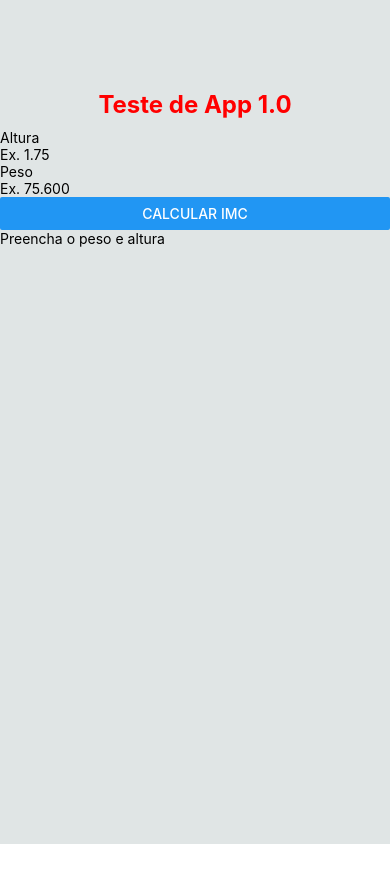
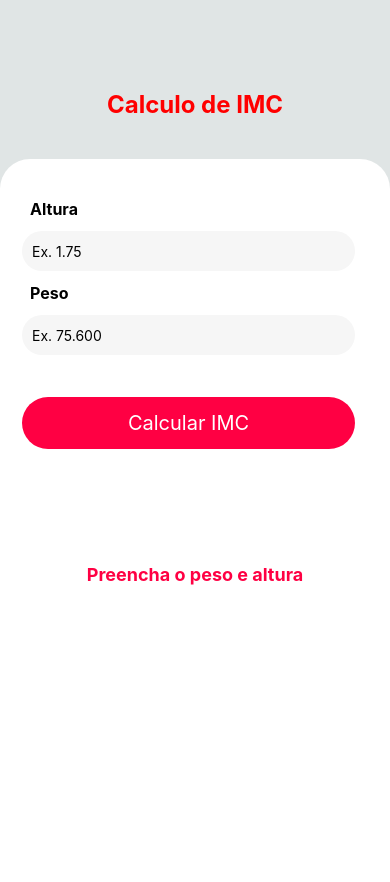
Before and after one commit to rafaelmgbh/react-native-imc, a React Native app: screen / in a window 390 px wide. Shown: the top 882 px of the page. Before the commit the page ends 844 px from the top, so only its background shows below. Built offline with nearby package versions, Linux system fonts and the light colour scheme.

Commit message:
implementacao de estilo individual

```diff
--- a/src/components/Form/ResultImc/index.js
+++ b/src/components/Form/ResultImc/index.js
@@ -1,11 +1,12 @@
 import React from "react";
 import { View,Text } from "react-native";
+import styles from "./style";
 
 export default function ResultImc(props){
     return(
-        <View>
-            <Text>{props.messageResultImc}</Text>
-            <Text>{props.resultImc}</Text>
+        <View style={styles.resultImc}>
+            <Text style={styles.information}>{props.messageResultImc}</Text>
+            <Text style={styles.numberImc}>{props.resultImc}</Text>
 
         </View>
     )
--- a/src/components/Form/ResultImc/style.js
+++ b/src/components/Form/ResultImc/style.js
@@ -0,0 +1,25 @@
+import { StyleSheet } from "react-native";
+
+const styles = StyleSheet.create({
+    resultImc: {
+        flex: 1,
+        marginTop: 15,
+        paddingTop: 60,
+        borderRadius: 50,
+        alignItems: "center",
+        width: "100%",
+
+    },
+    numberImc:{
+        fontSize: 48,
+        color: "#FF0043",
+        fontWeight: "bold",
+    },
+    information:{
+        fontSize: 18,
+        color: "#FF0043",
+        fontWeight: "bold",
+    }
+});
+
+export default styles;
--- a/src/components/Form/index.js
+++ b/src/components/Form/index.js
@@ -1,6 +1,7 @@
 import React , {useState} from "react";
-import { View,Text, TextInput, Button } from "react-native";
+import { View,Text, TextInput, TouchableOpacity } from "react-native";
 import ResultImc from "./ResultImc";
+import styles from "./style";
 
 
 export default function Form(){
@@ -30,13 +31,15 @@
     }
 
     return(
-        <View>
-           <View>
-            <Text>Altura</Text>
-            <TextInput onChangeText={setHeight} value={height} placeholder="Ex. 1.75" keyboardType="numeric"/>
-            <Text>Peso</Text>
-            <TextInput onChangeText={setWeight} value={weight} placeholder="Ex. 75.600" keyboardType="numeric"/>
-            <Button onPress={() =>validateImc()} title={TextButton}/>
+        <View style={styles.formContext}>
+           <View style={styles.form}>
+            <Text style={styles.formLabel}>Altura</Text>
+            <TextInput style={styles.formInput} onChangeText={setHeight} value={height} placeholder="Ex. 1.75" keyboardType="numeric"/>
+            <Text style={styles.formLabel}>Peso</Text>
+            <TextInput style={styles.formInput} onChangeText={setWeight} value={weight} placeholder="Ex. 75.600" keyboardType="numeric"/>
+            <TouchableOpacity style={styles.buttonCalculator} onPress={validateImc}>
+            <Text style={styles.textButtonCalculator}>{TextButton}</Text>
+            </TouchableOpacity>
            </View>
            <ResultImc messageResultImc={messageImc} resultImc={imc} />
 
--- a/src/components/Form/style.js
+++ b/src/components/Form/style.js
@@ -0,0 +1,53 @@
+import { StyleSheet } from "react-native";
+
+const styles = StyleSheet.create({
+    formContext: {
+        width: "100%",
+        height: "100%",
+        bottom: 0,
+        backgroundColor: "#fff",
+        alignItems: "center",
+        marginTop: 30,
+        borderTopLeftRadius: 30,
+        borderTopRightRadius: 30,
+
+    },
+    form:{
+        width: "100%",
+        height: "auto",
+        marginTop: 30,
+        padding: 10,
+    },
+    formLabel:{
+        color: "#000",
+        fontSize: 16,
+        paddingLeft: 20,
+        fontWeight: "bold",
+    },
+    formInput:{
+        width: "90%",
+        borderRadius: 50,
+        backgroundColor: "#f6f6f6",
+        height: 40,
+        margin: 12,
+        paddingLeft: 10,
+    },
+    buttonCalculator:{
+        borderRadius: 50,
+        alignItems: "center",
+        justifyContent: "center",
+        width: "90%",
+        backgroundColor: "#FF0043",
+        paddingTop: 14,
+        paddingBottom: 14,
+        marginLeft: 12,
+        margin: 30,
+    }
+    ,
+    textButtonCalculator:{
+        fontSize: 20,
+        color: "#fff",
+    }
+});
+
+export default styles;
--- a/src/components/Title/index.js
+++ b/src/components/Title/index.js
@@ -5,7 +5,7 @@
 export default function Title(){
     return(
         <View style={styles.boxTitle}>
-            <Text style={styles.textTitle}>Teste de App 1.0</Text>
+            <Text style={styles.textTitle}>Calculo de IMC</Text>
         </View>
     )
 }
```
